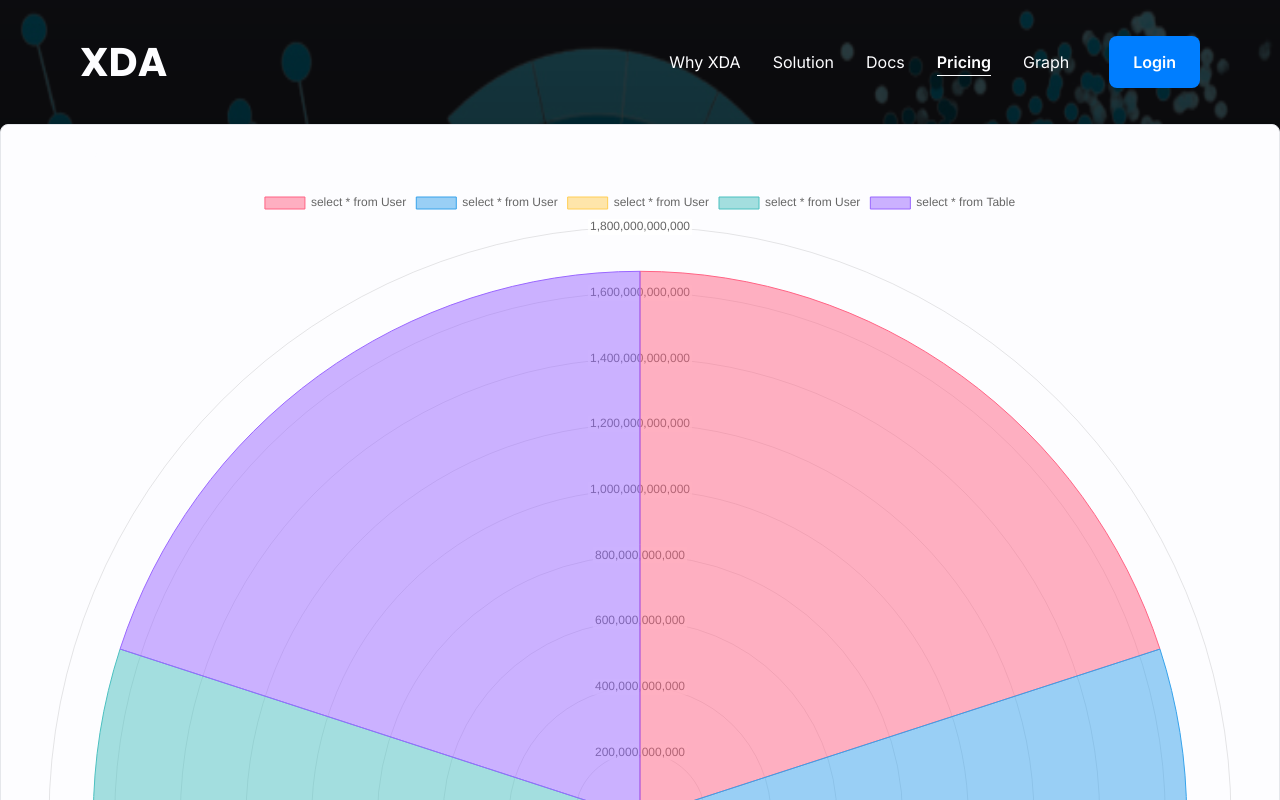
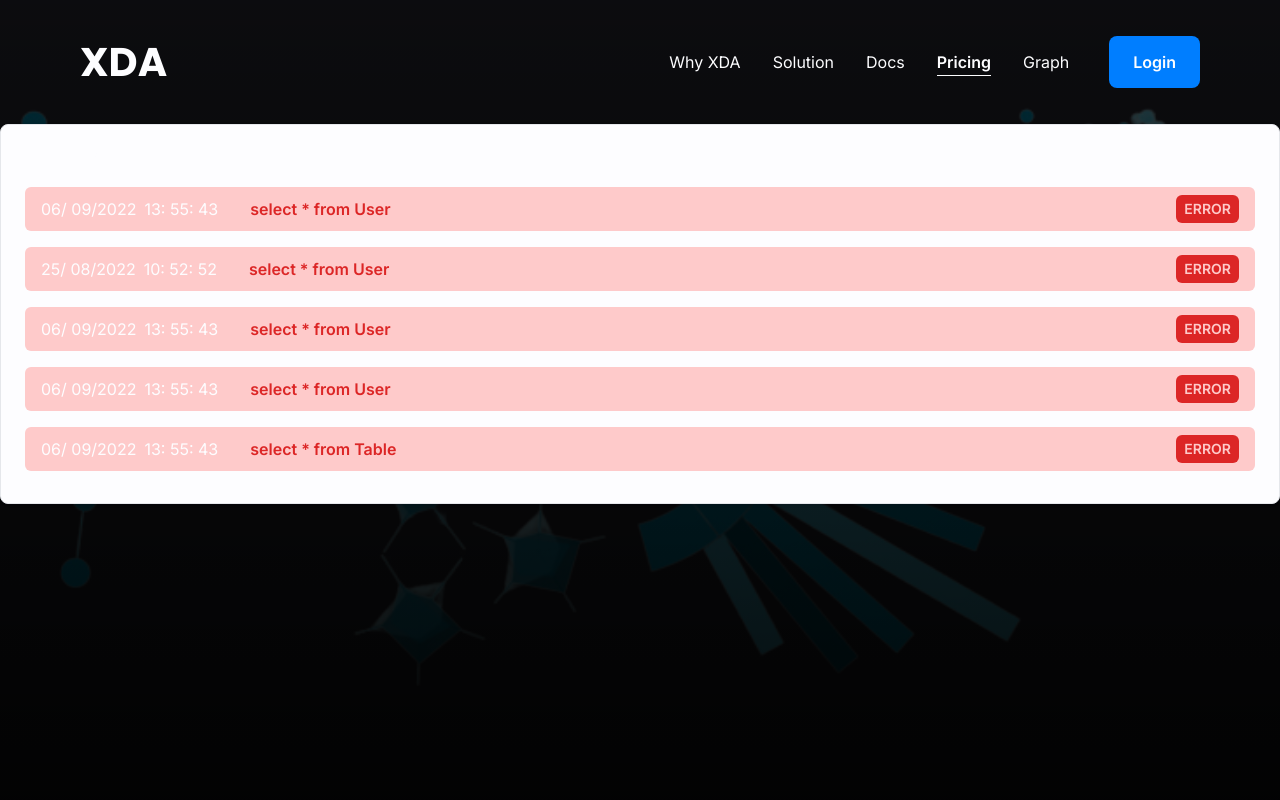
Before and after one commit to xeventDatavizProject/webapp, a Next.js app: page /pricing in a window 1280 px wide. Shown: the top 800 px of the page. Built offline with nearby package versions, Linux system fonts and the light colour scheme; no server answers.

Commit message:
Update charts dashboard

```diff
--- a/components/charts/UserRequest.tsx
+++ b/components/charts/UserRequest.tsx
@@ -2,111 +2,17 @@ import { FC } from "react";
 import { ArcElement, Chart as ChartJS, Legend, Tooltip } from "chart.js";
 import { Doughnut } from "react-chartjs-2";
 import { Title } from "components/common/Typography";
+import { QueriesType } from "store";
 
 ChartJS.register(ArcElement, Tooltip, Legend);
 
-const dataQueries = [
-  {
-    id: "17782UNI",
-    query: "select * from MOCK_DATA",
-    database_user: "root",
-    database_user_id: "29",
-    date_hour: "2022-09-25T20:52:52.794897Z",
-    timestamp: "1664139172",
-    query_time: "0.000474",
-    rows_sent: 100,
-    rows_examined: 100,
-    end_point: {
-      url: "api/{user_id}/all_queries",
-      method: "GET",
-      time: 1664055794211,
-    },
-  },
-  {
-    id: "17782UZI",
-    query: "select * from MOCK_DATA where gender='Female'",
-    database_user: "root",
-    database_user_id: "29",
-    date_hour: "2022-09-25T20:52:52.794897Z",
-    timestamp: "1664139172",
-    query_time: "0.002682",
-    rows_sent: 53,
-    rows_examined: 100,
-    end_point: {
-      url: "api/{user_id}/all_queries",
-      method: "GET",
-      time: 1664055794211,
-    },
-  },
-  {
-    id: "17782UZI",
-    query: "select * from MOCK_DATA where gender='Female'",
-    database_user: "blah",
-    database_user_id: "29",
-    date_hour: "2022-09-25T20:52:52.794897Z",
-    timestamp: "1664139172",
-    query_time: "0.002682",
-    rows_sent: 53,
-    rows_examined: 100,
-    end_point: {
-      url: "api/{user_id}/all_queries",
-      method: "GET",
-      time: 1664055794211,
-    },
-  },
-  {
-    id: "17782UZI",
-    query: "select * from MOCK_DATA where gender='Female'",
-    database_user: "test",
-    database_user_id: "29",
-    date_hour: "2022-09-25T20:52:52.794897Z",
-    timestamp: "1664139172",
-    query_time: "0.002682",
-    rows_sent: 53,
-    rows_examined: 100,
-    end_point: {
-      url: "api/{user_id}/all_queries",
-      method: "GET",
-      time: 1664055794211,
-    },
-  },
-  {
-    id: "17782UZI",
-    query: "select * from MOCK_DATA where gender='Female'",
-    database_user: "root",
-    database_user_id: "29",
-    date_hour: "2022-09-25T20:52:52.794897Z",
-    timestamp: "1664139172",
-    query_time: "0.002682",
-    rows_sent: 53,
-    rows_examined: 100,
-    end_point: {
-      url: "api/{user_id}/all_queries",
-      method: "GET",
-      time: 1664055794211,
-    },
-  },
-  {
-    id: "17782UZI",
-    query: "select * from MOCK_DATA where gender='Female'",
-    database_user: "blah",
-    database_user_id: "29",
-    date_hour: "2022-09-25T20:52:52.794897Z",
-    timestamp: "1664139172",
-    query_time: "0.002682",
-    rows_sent: 53,
-    rows_examined: 100,
-    end_point: {
-      url: "api/{user_id}/all_queries",
-      method: "GET",
-      time: 1664055794211,
-    },
-  },
-];
-
+type UserRequestParams = {
+  data: QueriesType[];
+};
+const UserRequest: FC<UserRequestParams> = ({ data }) => {
   const sortUsers = () => {
     let users: string[] = [];
-  dataQueries.forEach((query) => {
+    data.forEach((query) => {
       if (!users.includes(query.database_user)) {
         users.push(query.database_user);
       }
@@ -114,7 +20,7 @@ const sortUsers = () => {
     return users;
   };
 
-const data = {
+  const dataset = {
     label: "Requests by user",
     labels: sortUsers(),
     datasets: [
@@ -122,7 +28,7 @@ const data = {
         label: "Requests by user",
         data: sortUsers().map((user) => {
           let count = 0;
-        dataQueries.forEach((query) => {
+          data.forEach((query) => {
             if (query.database_user === user) {
               count++;
             }
@@ -156,14 +62,13 @@ const data = {
     ],
   };
 
-const UserRequest: FC = () => {
   return (
     <div className="card w-full">
       <div className="card__content">
         <Title as="h2" size="subtitle" className="mb-4">
           Requests by Users
         </Title>
-        <Doughnut data={data} />
+        <Doughnut data={dataset} />
       </div>
     </div>
   );
--- a/components/charts/VerticalBarChart.tsx
+++ b/components/charts/VerticalBarChart.tsx
@@ -2,15 +2,13 @@ import {
   BarElement,
   CategoryScale,
   Chart as ChartJS,
-  ChartData,
   Legend,
   LinearScale,
   Title,
   Tooltip,
 } from "chart.js";
-import { ChangeEvent, FC, useState } from "react";
+import { FC } from "react";
 import { Bar } from "react-chartjs-2";
-import { QueriesType } from "store";
 
 ChartJS.register(
   CategoryScale,
--- a/components/dashboard/LongRequests.tsx
+++ b/components/dashboard/LongRequests.tsx
@@ -11,29 +11,15 @@ const LongRequests: FC<LongRequestsParams> = ({ data }) => {
   const [currentData, setCurrentData] = useState(data);
   const [queryLong, setQueryLong] = useState("0");
   const labels = currentData.map((item) => item.query);
-  const arrayData = currentData
+  const chartData = currentData
     .map((item) => parseFloat(item.query_time))
-    .filter((item) => item > parseFloat(queryLong));
-  const dataset = {
-    labels,
-    datasets: [
-      {
-        label: "Time in seconds",
-        data: arrayData,
-        backgroundColor: [
-          "rgba(255, 99, 132, 0.5)",
-          "rgba(255, 159, 64, 0.5)",
-          "rgba(255, 205, 86, 0.5)",
-          "rgba(75, 192, 192, 0.5)",
-          "rgba(54, 162, 235, 0.5)",
-          "rgba(153, 102, 255, 0.5)",
-          "rgba(201, 203, 207, 0.5)",
-        ],
-      },
-    ],
-  };
+    .filter((item) => item >= parseFloat(queryLong));
+
   const updateChart = (e: ChangeEvent<HTMLInputElement>) => {
-    const newData = data.filter((item) => item.query_time > e.target.value);
+    const newData = data.filter((item) => {
+      return parseFloat(item.query_time) >= parseFloat(e.target.value);
+    });
+
     setQueryLong(e.target.value);
     setCurrentData(newData);
   };
@@ -44,14 +30,14 @@ const LongRequests: FC<LongRequestsParams> = ({ data }) => {
         <Title as="h2" size="subtitle" className="mb-4">
           Request too long
         </Title>
-        <VerticalBarChart data={dataset} />
+        <VerticalBarChart labels={labels} data={chartData} />
         <div className="flex items-center mt-4">
           <input
             type="number"
             className="input block"
             value={queryLong}
             placeholder="Enter duration"
-            step="0.1"
+            step="0.001"
             onChange={(e) => updateChart(e)}
           />
           <Paragraph className="ml-2">in seconds</Paragraph>
--- a/components/graph/ErrorChart.tsx
+++ b/components/graph/ErrorChart.tsx
@@ -6,53 +6,54 @@ import {
   RadialLinearScale,
   Tooltip,
 } from "chart.js";
-import { Title } from "components/common/Typography";
+import { Paragraph, Title } from "components/common/Typography";
 import { FC, useEffect, useState } from "react";
-import { PolarArea } from "react-chartjs-2";
 import ErrorLog from "./Mock-error-list";
 
+ChartJS.register(RadialLinearScale, ArcElement, Tooltip, Legend);
 const ErrorLogs: FC = () => {
-  const data: Date[] = [];
-  const labels: string[] = [];
+  // const data: Date[] = [];
+  // const labels: string[] = [];
+  // const [errorLog, setErrorLog] = useState([]);
 
-  const [errorLog, setErrorLog] = useState([]);
+  // useEffect(() => {
+  //   setErrorLog(errorLog);
+  // }, [errorLog]);
 
-  ChartJS.register(RadialLinearScale, ArcElement, Tooltip, Legend);
-  useEffect(() => {
-    setErrorLog(errorLog);
-  }, [errorLog]);
-
-  const generateErrorLog = (): ChartData<"polarArea"> => {
-    ErrorLog.map((error) => {
-      data.push(error.date_hour);
-      labels.push(error.query);
-    });
-    return {
-      labels,
-      datasets: [
-        {
-          label: "New Confirmed",
-          data,
-          borderColor: [
-            "rgba(255, 99, 132, 1)",
-            "rgba(54, 162, 235, 1)",
-            "rgba(255, 206, 86, 1)",
-            "rgba(75, 192, 192, 1)",
-            "rgba(153, 102, 255, 1)",
-            "rgba(255, 159, 64, 1)",
-          ],
-          backgroundColor: [
-            "rgba(255, 99, 132, 0.5)",
-            "rgba(54, 162, 235, 0.5)",
-            "rgba(255, 206, 86, 0.5)",
-            "rgba(75, 192, 192, 0.5)",
-            "rgba(153, 102, 255, 0.5)",
-            "rgba(255, 159, 64, 0.5)",
-          ],
-          borderWidth: 1,
-        },
-      ],
-    };
+  // const generateErrorLog = (): ChartData<"polarArea"> => {
+  //   ErrorLog.map((error) => {
+  //     data.push(error.date_hour);
+  //     labels.push(error.query);
+  //   });
+  //   return {
+  //     labels,
+  //     datasets: [
+  //       {
+  //         label: "New Confirmed",
+  //         data,
+  //         borderColor: [
+  //           "rgba(255, 99, 132, 1)",
+  //           "rgba(54, 162, 235, 1)",
+  //           "rgba(255, 206, 86, 1)",
+  //           "rgba(75, 192, 192, 1)",
+  //           "rgba(153, 102, 255, 1)",
+  //           "rgba(255, 159, 64, 1)",
+  //         ],
+  //         backgroundColor: [
+  //           "rgba(255, 99, 132, 0.5)",
+  //           "rgba(54, 162, 235, 0.5)",
+  //           "rgba(255, 206, 86, 0.5)",
+  //           "rgba(75, 192, 192, 0.5)",
+  //           "rgba(153, 102, 255, 0.5)",
+  //           "rgba(255, 159, 64, 0.5)",
+  //         ],
+  //         borderWidth: 1,
+  //       },
+  //     ],
+  //   };
+  // };
+  const formatDecimal = (value: any) => {
+    return String(value).padStart(2, "0");
   };
 
   return (
@@ -61,7 +62,35 @@ const ErrorLogs: FC = () => {
         <Title as="h2" size="subtitle" className="mb-4">
           Error logs
         </Title>
-        <PolarArea data={generateErrorLog()} />
+        <ul>
+          {ErrorLog.map((item, idx) => {
+            const date = new Date(item.date_hour);
+            const renderDate = `${formatDecimal(date.getDate())}/
+            ${formatDecimal(date.getMonth())}/${date.getFullYear()}`;
+            const renderTime = `${date.getHours()}:
+            ${formatDecimal(date.getMinutes())}:
+            ${date.getSeconds()}`;
+
+            return (
+              <li
+                className="flex items-center justify-between mb-4 bg-red-200 px-4 py-2 rounded-md"
+                key={idx}
+              >
+                <div className="flex">
+                  <Paragraph>{renderDate}</Paragraph>
+                  <Paragraph className="ml-2">{renderTime}</Paragraph>
+                  <Paragraph className="ml-8 text-red-600 font-semibold">
+                    {item.query}
+                  </Paragraph>
+                </div>
+                <div className="text-red-200 bg-red-600 px-2 py-1 rounded-md uppercase text-sm font-semibold">
+                  Error
+                </div>
+              </li>
+            );
+          })}
+        </ul>
+        {/* <PolarArea data={generateErrorLog()} /> */}
       </div>
     </div>
   );
--- a/components/graph/Mock-error-list.tsx
+++ b/components/graph/Mock-error-list.tsx
@@ -1,33 +1,31 @@
 import { ErrorQueryType } from "./request";
-
 
 const ErrorLog: ErrorQueryType[] = [
   {
-    id: '17782UGG',
-    query: "select * from User",
-    date_hour:new Date(),
-  },
-  {
-    id: '17782UGZ',
+    id: "17782UGG",
     query: "select * from User",
     date_hour: new Date(),
   },
   {
-    id: '17782UG',
+    id: "17782UGZ",
     query: "select * from User",
-    date_hour:new Date(),
+    date_hour: new Date("2022-09-25T10:52:52.794897Z"),
   },
   {
-    id: '17782UG',
+    id: "17782UG",
     query: "select * from User",
     date_hour: new Date(),
   },
   {
-    id: '17782UGG',
+    id: "17782UG",
+    query: "select * from User",
+    date_hour: new Date(),
+  },
+  {
+    id: "17782UGG",
     query: "select * from Table",
-    date_hour:new Date(),
+    date_hour: new Date(),
   },
-
-]
+];
 
 export default ErrorLog;
--- a/pages/dashboard.tsx
+++ b/pages/dashboard.tsx
@@ -76,20 +76,19 @@ const Dashboard: NextPage = () => {
             <UserRequest data={state.QueriesReducer.allQueries.data} />
             <PeakUsage data={state.QueriesReducer.allQueries.data} />
           </div>
-        </div>
-        <div className="card w-full">
-          <div className="card__content">
-            <Title as="h2" size="subtitle">
-              Request too long
-            </Title>
-            {/* <VerticalBarChart data={state.QueriesReducer.allQueries.data} /> */}
-            <Donuts logs={mostUsedQueries} />
-          </div>
           <div className="grid grid-cols-2 gap-8 items-start">
             <div>
               <LongRequests data={state.QueriesReducer.allQueries.data} />
             </div>
             <ErrorLogs />
+          </div>
+          <div className="card w-full mt-8">
+            <div className="card__content">
+              <Title as="h2" size="subtitle">
+                Request too long
+              </Title>
+              <Donuts logs={mostUsedQueries} />
+            </div>
           </div>
         </div>
       </section>
```
Lines whose indentation alone changed are shown as unchanged.
